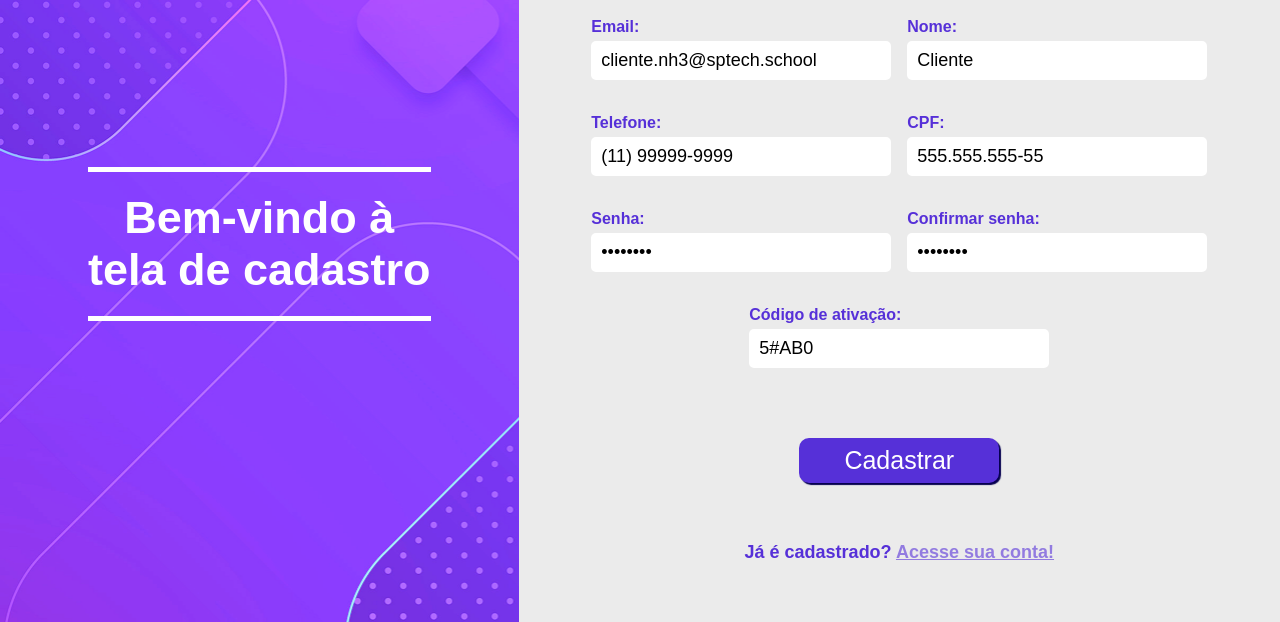
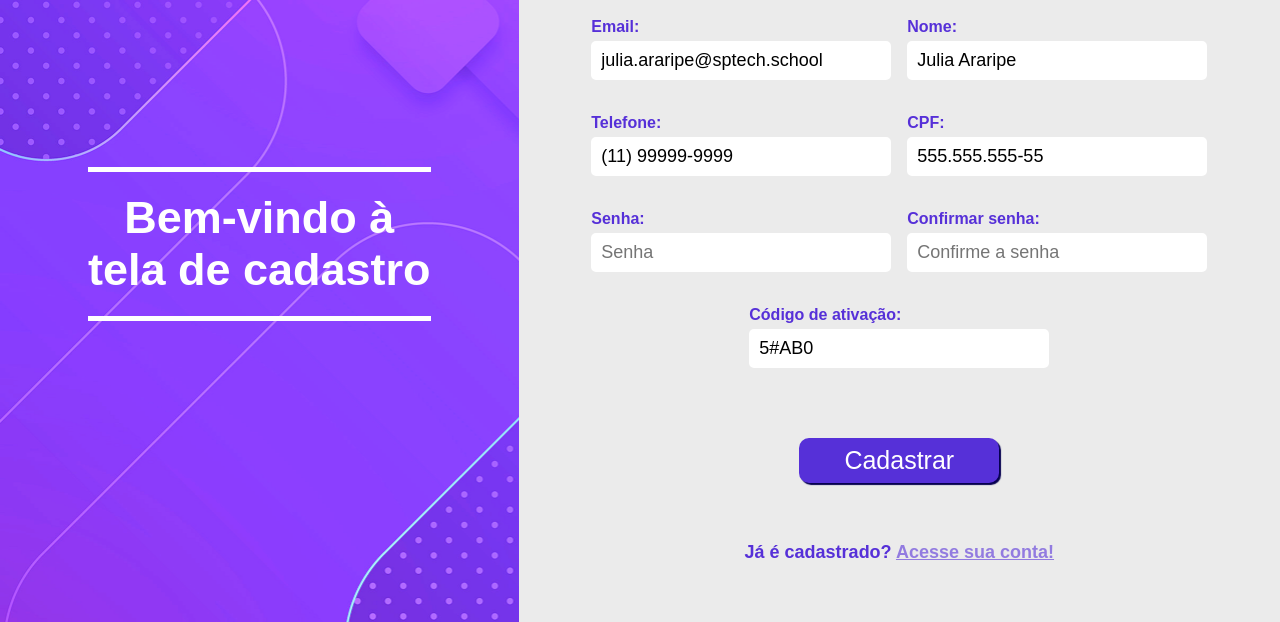
Before and after one commit to Next-History-of-Technology/site-institucional-nht, a plain HTML site: page cadastro.html in a window 1280 px wide. Shown: the part 178-800 px from the top of the page. Drawn offline with Linux system fonts and the light colour scheme.

Commit message:
Mudança nos valores mocados na tela de cadastro

```diff
--- a/cadastro.html
+++ b/cadastro.html
@@ -34,7 +34,8 @@
                         <br>
 
                         <div>
-                            <input type="email" placeholder="Email" id="input_email" oninput="validarEmail()" value="cliente.nh3@sptech.school">
+                            <input type="email" placeholder="Email" id="input_email" oninput="validarEmail()"
+                                value="julia.araripe@sptech.school">
                             <span id="email_span"></span>
                         </div>
                     </label>
@@ -44,7 +45,8 @@
                         <br>
 
                         <div>
-                            <input type="text" placeholder="Nome" id="input_nome" oninput="validarNome()" value="Cliente">
+                            <input type="text" placeholder="Nome" id="input_nome" oninput="validarNome()"
+                                value="Julia Araripe">
                             <span id="nome_span"></span>
                         </div>
                     </label>
@@ -68,7 +70,8 @@
                         <br>
 
                         <div>
-                            <input type="text" placeholder="CPF" id="input_cpf" maxlength="14" oninput="validarCpf()" value="555.555.555-55">
+                            <input type="text" placeholder="CPF" id="input_cpf" maxlength="14" oninput="validarCpf()"
+                                value="555.555.555-55">
                             <span id="cpf_span"></span>
                         </div>
                     </label>
@@ -81,7 +84,7 @@
                         <br>
 
                         <div>
-                            <input type="password" placeholder="Senha" id="input_senha" oninput="validarSenha()" value="11111111">
+                            <input type="password" placeholder="Senha" id="input_senha" oninput="validarSenha()">
                             <span id="senha_span"></span>
                         </div>
                     </label>
@@ -92,7 +95,7 @@
 
                         <div>
                             <input type="password" placeholder="Confirme a senha" id="input_confirmar_senha"
-                                oninput="validarSenhaRepetida()" value="11111111">
+                                oninput="validarSenhaRepetida()">
                             <span id="confirmar_senha_span"></span>
                         </div>
                     </label>
```
Also changed, not shown: login.html (+2 -2 lines).
